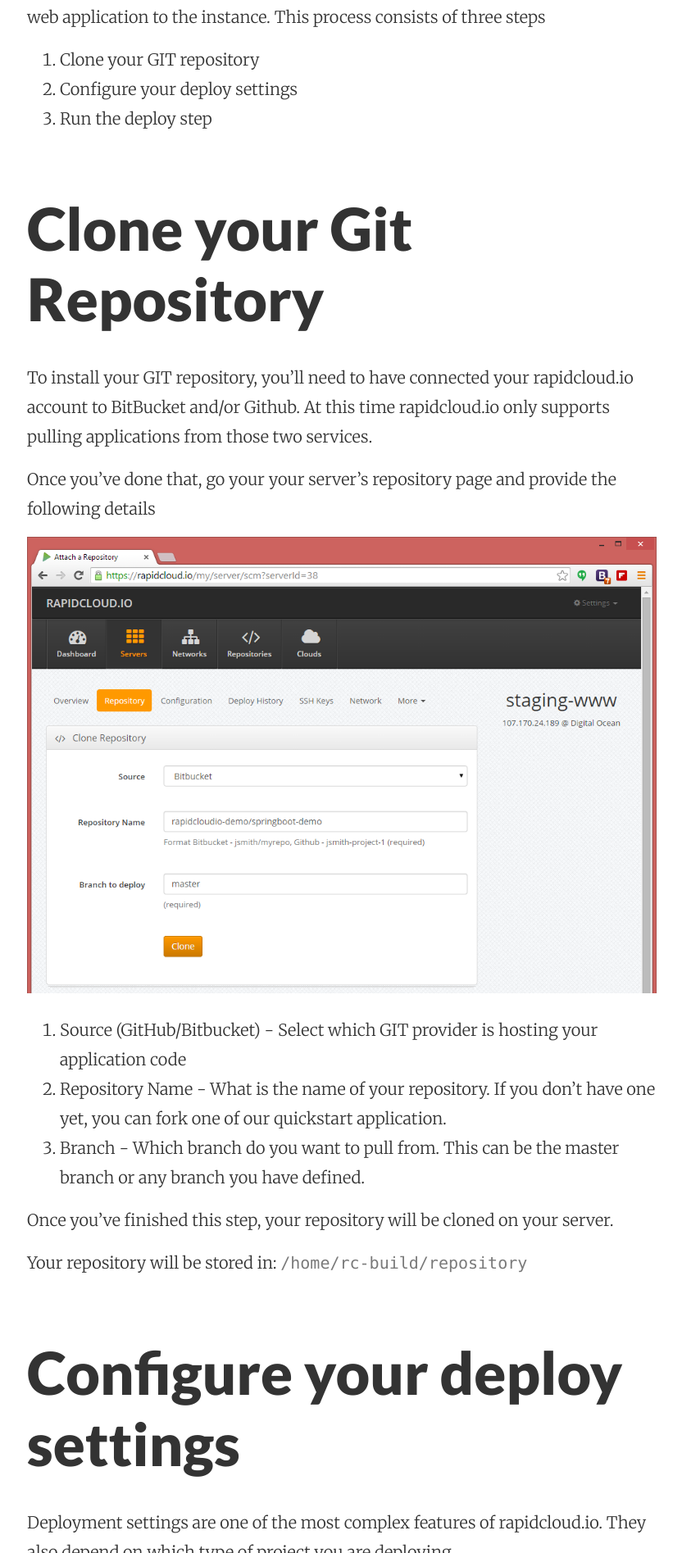
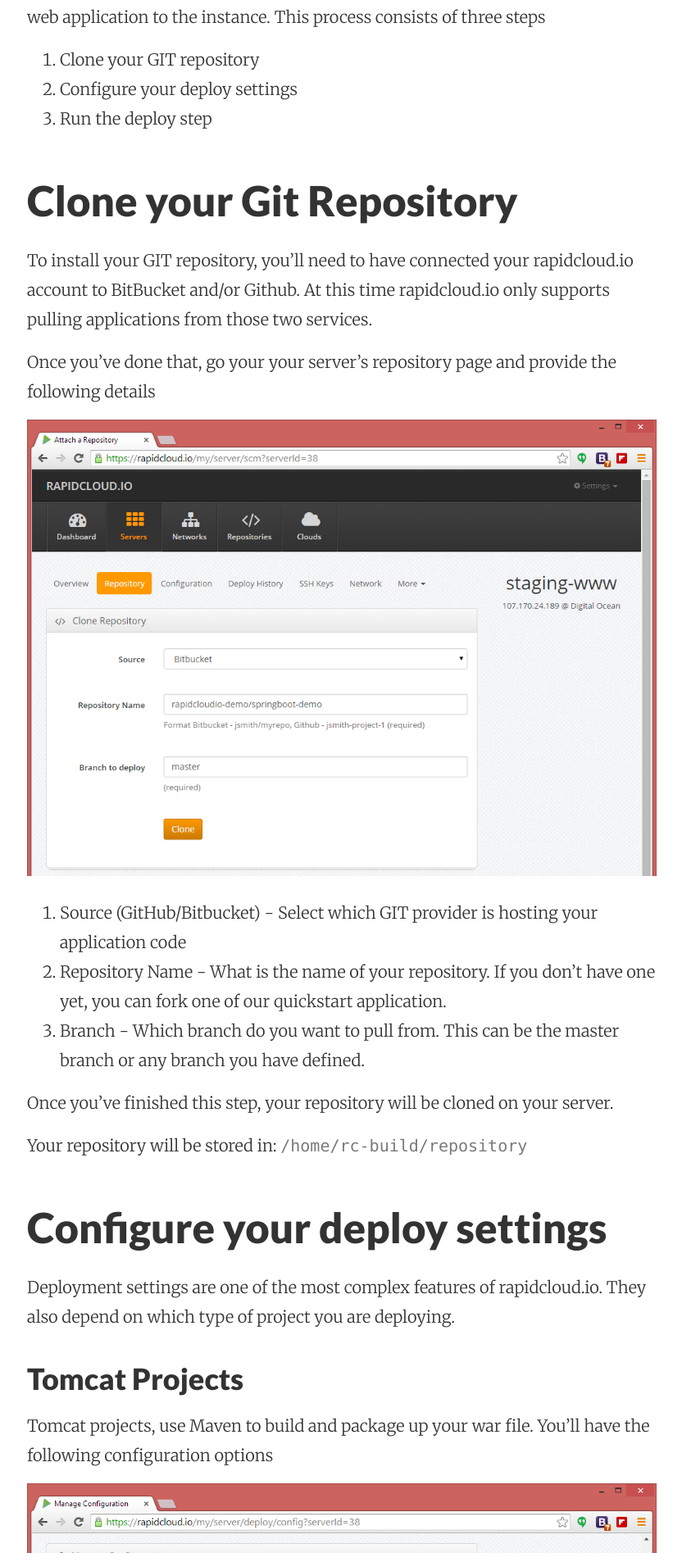
Before and after one commit to rapidcloudio-docs/rapidcloudio-docs.github.io, a Jekyll site: the page built from _posts/2014-10-29-deploy-your-application.markdown, in a window 1280 px wide. Shown: the part 519-2414 px from the top of the page at 82% size, without its empty margins (223-1055 px from the left). Built offline with Jekyll 4.4.1, drawn with Linux system fonts in a browser that asks for light colours.

```diff
--- a/_posts/2014-10-29-deploy-your-application.markdown
+++ b/_posts/2014-10-29-deploy-your-application.markdown
@@ -13,7 +13,7 @@ Once you've finished provisioning a server, you will be able to deploy your Java
 1. Configure your deploy settings
 1. Run the deploy step
 
-# Clone your Git Repository
+## Clone your Git Repository
 
 To install your GIT repository, you'll need to have connected your rapidcloud.io account to BitBucket and/or Github. At this time rapidcloud.io only supports pulling applications from those two services.
 
@@ -30,10 +30,10 @@ Once you've finished this step, your repository will be cloned on your server.
 Your repository will be stored in:
 <code>/home/rc-build/repository</code>
 
-# Configure your deploy settings
+## Configure your deploy settings
 Deployment settings are one of the most complex features of rapidcloud.io. They also depend on which type of project you are deploying.
 
-## Tomcat Projects
+### Tomcat Projects
 Tomcat projects, use Maven to build and package up your war file. You'll have the following configuration options
 
 ![Tomcat Configuration](/assets/tomcat_configuration.png)
@@ -45,7 +45,7 @@ Tomcat projects, use Maven to build and package up your war file. You'll have th
 1. Startup time - How much time should your application be given to startup.
 1. Confirmation Url (optional) - After deployment which url should be checked to verify that deployment was successful. This is very useful especially when running parallel deployments.
 
-## Play Projects
+### Play Projects
 
 ![Play Configuration](/assets/play_configuration.png)
 
```
Also changed, not shown: other parts of _posts/2014-10-29-deploy-your-application.markdown (+1 -3 lines), assets/deploy_now.png, 1 other file.
